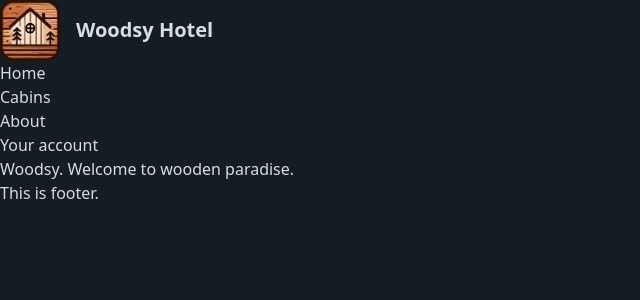
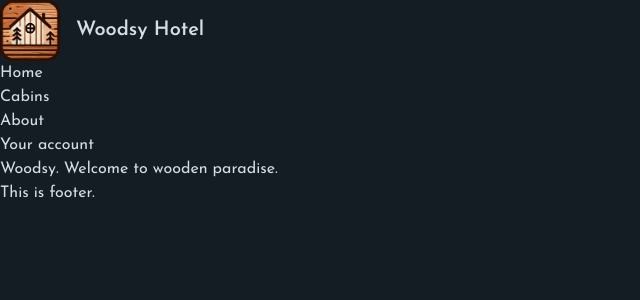
Before and after one commit to Bocyaa/woodsy, a Next.js app: page / in a window 1280 px wide. Shown: the top 300 px of the page, without its empty margins (0-640 px from the left). Built offline with nearby package versions, Linux system fonts and the light colour scheme.

Commit message:
Change Font

```diff
--- a/app/layout.js
+++ b/app/layout.js
@@ -1,5 +1,11 @@
 import Logo from './_components/Logo';
 import Navigation from './_components/Navigation';
+import { Josefin_Sans } from 'next/font/google';
+
+const josefin = Josefin_Sans({
+  subsets: ['latin'],
+  display: 'swap',
+});
 
 import '@/app/_styles/globals.css';
 
@@ -15,7 +21,9 @@
 function RootLayout({ children }) {
   return (
     <html lang='en'>
-      <body className='bg-primary-950 text-primary-100 min-h-screen'>
+      <body
+        className={`${josefin.className} bg-primary-950 text-primary-100 min-h-screen`}
+      >
         <header>
           <Logo />
           <Navigation />
```
